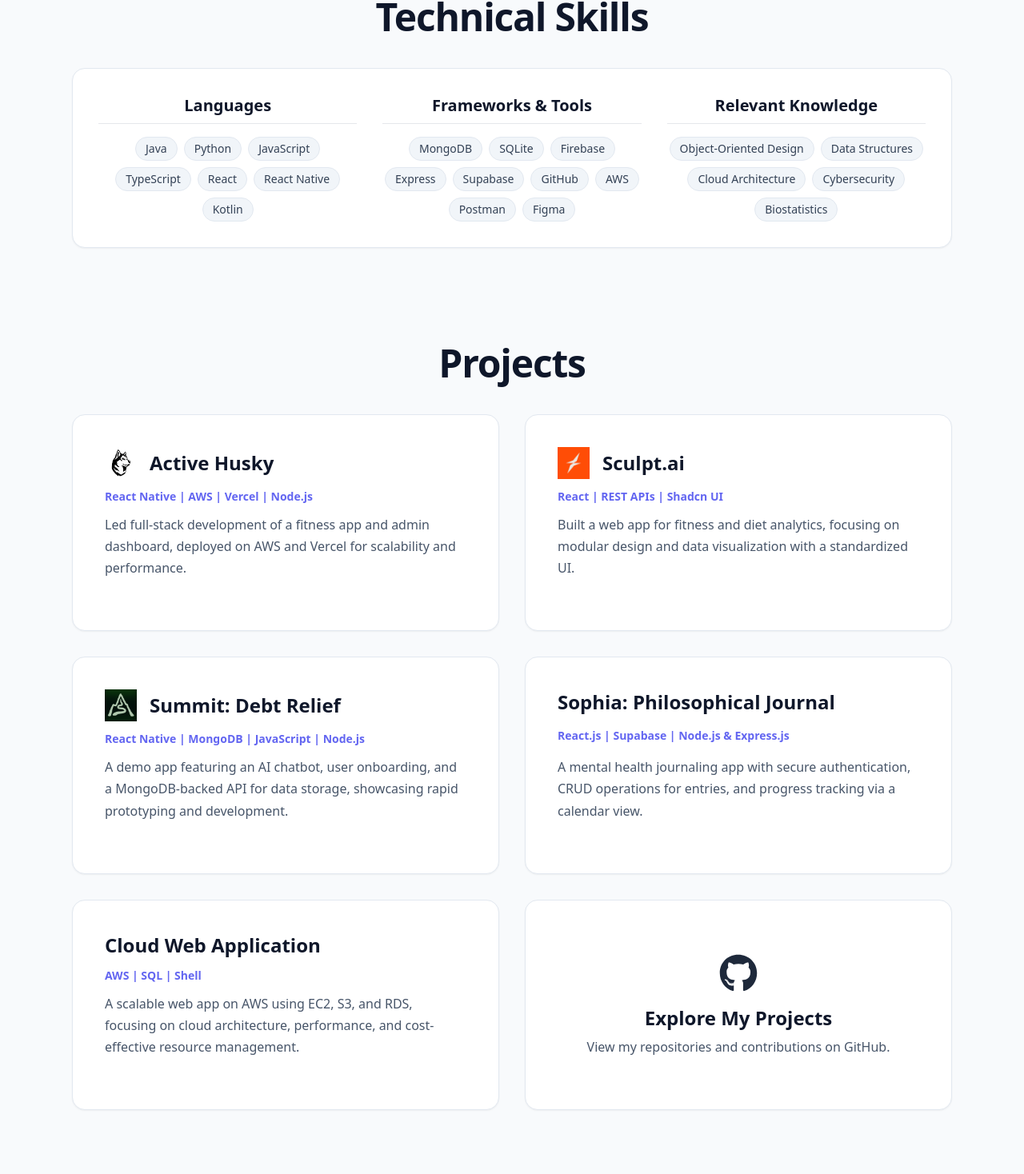
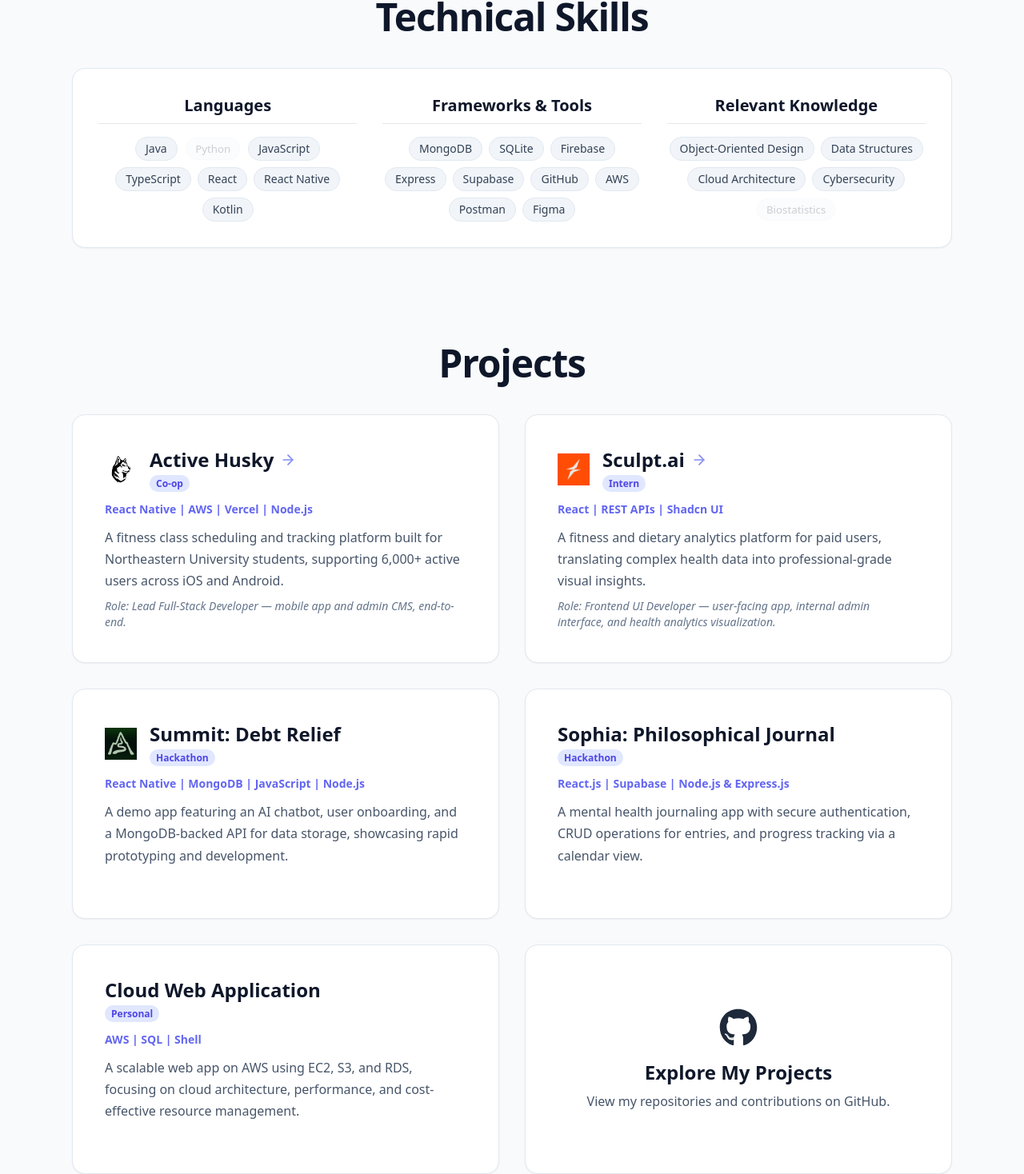
Before and after one commit to Willlegault/my-personal-website, a React (Vite) app: page / in a window 1280 px wide. Shown: the part 1171-2639 px from the top of the page at 80% size. Built offline with nearby package versions, Linux system fonts and the light colour scheme.

Commit message:
updating info

```diff
--- a/src/App.tsx
+++ b/src/App.tsx
@@ -4,10 +4,12 @@
 import ActiveHusky from './pages/ActiveHusky';
 import Sculpt from './pages/Sculpt';
 import ScrollToTop from './Components/ScrollToTop';
+import { PortfolioModeProvider } from './context/PortfolioModeContext';
 import './App.css';
 
 function App() {
   return (
+    <PortfolioModeProvider>
       <Router>
         <ScrollToTop />
         <div className="App">
@@ -18,6 +20,7 @@
           </Routes>
         </div>
       </Router>
+    </PortfolioModeProvider>
   );
 }
 
--- /dev/null
+++ b/src/context/PortfolioModeContext.tsx
@@ -0,0 +1,25 @@
+import { createContext, useContext, useState } from 'react';
+import type { FC, ReactNode } from 'react';
+
+export type PortfolioMode = 'swe' | 'biotech';
+
+interface PortfolioModeContextType {
+  mode: PortfolioMode;
+  setMode: (mode: PortfolioMode) => void;
+}
+
+const PortfolioModeContext = createContext<PortfolioModeContextType>({
+  mode: 'swe',
+  setMode: () => {},
+});
+
+export const PortfolioModeProvider: FC<{ children: ReactNode }> = ({ children }) => {
+  const [mode, setMode] = useState<PortfolioMode>('swe');
+  return (
+    <PortfolioModeContext.Provider value={{ mode, setMode }}>
+      {children}
+    </PortfolioModeContext.Provider>
+  );
+};
+
+export const usePortfolioMode = () => useContext(PortfolioModeContext);
--- a/src/pages/ActiveHusky.tsx
+++ b/src/pages/ActiveHusky.tsx
@@ -49,7 +49,7 @@
               <div className="mb-8">
                 <h3 className="text-xl font-bold text-white dark:text-white mb-4">What I Did</h3>
                 <p className="mb-4 text-white dark:text-white">
-                  I transformed an initial prototype into a robust, production-ready fitness platform supporting over 6,000 users. This involved building a cross-platform mobile app for iOS and Android and a comprehensive React/Node.js admin dashboard for user management and real-time monitoring.
+                  I transformed an initial prototype into a robust, production-ready fitness platform supporting over 6,000 users. This involved building a cross-platform mobile app for iOS and Android and a comprehensive React/Node.js admin CMS with role-based access control, fitness class content scheduling, real-time user management, and performance monitoring at scale.
                 </p>
                 <p className="mb-4 text-white dark:text-white">
                   I'm currently onboarding the next developer, having designed a tailored learning track, ownership track, and timeline to help him integrate smoothly into the development process and take ownership of key features.
--- a/src/pages/Home.tsx
+++ b/src/pages/Home.tsx
@@ -3,12 +3,25 @@
 import { motion } from 'framer-motion';
 import { Link } from 'react-router-dom';
 import { FaGithub, FaEnvelope, FaLinkedin } from 'react-icons/fa';
+import { FiArrowRight, FiDownload } from 'react-icons/fi';
 import Header from '../Components/Header';
+import { usePortfolioMode } from '../context/PortfolioModeContext';
 import summitAppIcon from '../assets/summit-app-icon.png';
 import huskyBlackIcon from '../assets/husky_black.png';
 import sculptIcon from '../assets/icon.png';
 
+const SWE_SKILLS = new Set(['Java', 'JavaScript', 'TypeScript', 'React', 'React Native', 'Kotlin', 'MongoDB', 'Firebase', 'Express', 'Supabase', 'AWS', 'Object-Oriented Design', 'Cloud Architecture']);
+const BIOTECH_SKILLS = new Set(['Python', 'Biostatistics']);
+
+function skillClass(skill: string, mode: 'swe' | 'biotech'): string {
+  if (!SWE_SKILLS.has(skill) && !BIOTECH_SKILLS.has(skill)) return '';
+  if (mode === 'swe' && SWE_SKILLS.has(skill)) return '';
+  if (mode === 'biotech' && BIOTECH_SKILLS.has(skill)) return '';
+  return 'opacity-25 scale-95';
+}
+
 const Home: FC = () => {
+  const { mode } = usePortfolioMode();
     // Scroll to About section when user scrolls from the hero
     useEffect(() => {
       let triggered = false;
@@ -73,6 +86,16 @@
             <p className="text-base text-slate-600 mt-4 font-medium dark:text-slate-400">
               Available: April - December 2026 | Boston, MA
             </p>
+
+            {/* Download resume */}
+            <a
+              href="/resumes/William_Legault_Resume_Backend.pdf"
+              download
+              className="inline-flex items-center gap-2 px-6 py-3 rounded-full font-semibold text-sm text-white shadow-md transition-all duration-200 hover:-translate-y-0.5 hover:shadow-lg bg-indigo-500 hover:bg-indigo-600 mt-6"
+            >
+              <FiDownload className="text-base" />
+              Download Resume
+            </a>
           </motion.div>
         </div>
       </section>
@@ -111,7 +134,7 @@
                   <h3 className="text-xl font-bold mb-4 text-center text-slate-900 dark:text-slate-50 border-b pb-2">Languages</h3>
                   <div className="flex flex-wrap gap-2 justify-center">
                     {['Java', 'Python', 'JavaScript', 'TypeScript', 'React', 'React Native', 'Kotlin'].map((skill) => (
-                      <span key={skill} className="px-3 py-1 bg-slate-100 text-slate-700 rounded-full text-sm font-medium border border-slate-200 dark:bg-slate-700 dark:text-slate-300 dark:border-slate-600">
+                      <span key={skill} className={`px-3 py-1 bg-slate-100 text-slate-700 rounded-full text-sm font-medium border border-slate-200 dark:bg-slate-700 dark:text-slate-300 dark:border-slate-600 transition-all duration-300 ${skillClass(skill, mode)}`}>
                         {skill}
                       </span>
                     ))}
@@ -121,7 +144,7 @@
                   <h3 className="text-xl font-bold mb-4 text-center text-slate-900 dark:text-slate-50 border-b pb-2">Frameworks & Tools</h3>
                   <div className="flex flex-wrap gap-2 justify-center">
                     {['MongoDB', 'SQLite', 'Firebase', 'Express', 'Supabase', 'GitHub', 'AWS', 'Postman', 'Figma'].map((skill) => (
-                      <span key={skill} className="px-3 py-1 bg-slate-100 text-slate-700 rounded-full text-sm font-medium border border-slate-200 dark:bg-slate-700 dark:text-slate-300 dark:border-slate-600">
+                      <span key={skill} className={`px-3 py-1 bg-slate-100 text-slate-700 rounded-full text-sm font-medium border border-slate-200 dark:bg-slate-700 dark:text-slate-300 dark:border-slate-600 transition-all duration-300 ${skillClass(skill, mode)}`}>
                         {skill}
                       </span>
                     ))}
@@ -131,7 +154,7 @@
                   <h3 className="text-xl font-bold mb-4 text-center text-slate-900 dark:text-slate-50 border-b pb-2">Relevant Knowledge</h3>
                   <div className="flex flex-wrap gap-2 justify-center">
                     {['Object-Oriented Design', 'Data Structures', 'Cloud Architecture', 'Cybersecurity', 'Biostatistics'].map((skill) => (
-                      <span key={skill} className="px-3 py-1 bg-slate-100 text-slate-700 rounded-full text-sm font-medium border border-slate-200 hover:bg-white hover:border-indigo-300 transition-colors dark:bg-slate-700 dark:text-slate-300 dark:border-slate-600 dark:hover:border-indigo-500">
+                      <span key={skill} className={`px-3 py-1 bg-slate-100 text-slate-700 rounded-full text-sm font-medium border border-slate-200 transition-all duration-300 dark:bg-slate-700 dark:text-slate-300 dark:border-slate-600 ${skillClass(skill, mode)}`}>
                         {skill}
                       </span>
                     ))}
@@ -148,45 +171,62 @@
         <div className="max-w-[1100px] mx-auto relative z-10">
           <h2 className="text-5xl font-extrabold mb-10 text-center tracking-tight text-slate-900 dark:text-slate-50">Projects</h2>
           <div className="grid grid-cols-1 md:grid-cols-2 gap-8">
-            <Link to="/active-husky" className="bg-white p-10 rounded-2xl shadow-sm border border-slate-200 transition-all duration-300 flex flex-col justify-between h-full hover:-translate-y-1 hover:shadow-lg hover:border-indigo-400 dark:bg-slate-800 dark:border-slate-700 cursor-pointer">
+            <Link to="/active-husky" className={`bg-white p-10 rounded-2xl shadow-sm border border-slate-200 transition-all duration-300 flex flex-col justify-between h-full hover:-translate-y-1 hover:shadow-lg hover:border-indigo-400 dark:bg-slate-800 dark:border-slate-700 cursor-pointer ${mode === 'biotech' ? 'opacity-40' : ''}`}>
               <div className="flex items-center mb-3">
                 <img src={huskyBlackIcon} alt="Northeastern Husky Icon" className="w-10 h-10 mr-4"/>
-                <h3 className="text-2xl font-bold text-slate-900 dark:text-slate-50">Active Husky</h3>
+                <div>
+                  <h3 className="text-2xl font-bold text-slate-900 dark:text-slate-50 flex items-center gap-2">Active Husky <FiArrowRight className="text-indigo-400 text-xl" /></h3>
+                  <span className="text-xs font-semibold px-2 py-0.5 rounded-full bg-indigo-100 text-indigo-600 dark:bg-indigo-900 dark:text-indigo-300">Co-op</span>
+                </div>
               </div>
               <p className="text-sm text-indigo-500 font-semibold mb-3">React Native | AWS | Vercel | Node.js</p>
-              <p className="text-slate-600 mb-6 leading-[1.7] dark:text-slate-400">
-                Led full-stack development of a fitness app and admin dashboard, deployed on AWS and Vercel for scalability and performance.
+              <p className="text-slate-600 mb-2 leading-[1.7] dark:text-slate-400">
+                A fitness class scheduling and tracking platform built for Northeastern University students, supporting 6,000+ active users across iOS and Android.
               </p>
+              <p className="text-sm text-slate-500 dark:text-slate-400 italic">Role: Lead Full-Stack Developer — mobile app and admin CMS, end-to-end.</p>
             </Link>
-            <Link to="/sculpt" className="bg-white p-10 rounded-2xl shadow-sm border border-slate-200 transition-all duration-300 flex flex-col justify-between h-full hover:-translate-y-1 hover:shadow-lg hover:border-indigo-400 dark:bg-slate-800 dark:border-slate-700 cursor-pointer">
+            <Link to="/sculpt" className={`bg-white p-10 rounded-2xl shadow-sm border transition-all duration-300 flex flex-col justify-between h-full hover:-translate-y-1 hover:shadow-lg cursor-pointer dark:bg-slate-800 ${mode === 'biotech' ? 'border-emerald-400 shadow-emerald-100 hover:border-emerald-500 dark:border-emerald-600' : 'border-slate-200 hover:border-indigo-400 dark:border-slate-700'}`}>
               <div className="flex items-center mb-3">
                 <img src={sculptIcon} alt="Sculpt.ai App Icon" className="w-10 h-10 mr-4"/>
-                <h3 className="text-2xl font-bold text-slate-900 dark:text-slate-50">Sculpt.ai</h3>
+                <div>
+                  <h3 className="text-2xl font-bold text-slate-900 dark:text-slate-50 flex items-center gap-2">Sculpt.ai <FiArrowRight className="text-indigo-400 text-xl" /></h3>
+                  <span className="text-xs font-semibold px-2 py-0.5 rounded-full bg-indigo-100 text-indigo-600 dark:bg-indigo-900 dark:text-indigo-300">Intern</span>
+                </div>
               </div>
               <p className="text-sm text-indigo-500 font-semibold mb-3">React | REST APIs | Shadcn UI</p>
-              <p className="text-slate-600 mb-6 leading-[1.7] dark:text-slate-400">
-                Built a web app for fitness and diet analytics, focusing on modular design and data visualization with a standardized UI.
+              <p className="text-slate-600 mb-2 leading-[1.7] dark:text-slate-400">
+                A fitness and dietary analytics platform for paid users, translating complex health data into professional-grade visual insights.
               </p>
+              <p className="text-sm text-slate-500 dark:text-slate-400 italic">Role: Frontend UI Developer — user-facing app, internal admin interface, and health analytics visualization.</p>
             </Link>
-            <div className="bg-white p-10 rounded-2xl shadow-sm border border-slate-200 transition-all duration-300 flex flex-col justify-between h-full dark:bg-slate-800 dark:border-slate-700">
+            <div className={`bg-white p-10 rounded-2xl shadow-sm border border-slate-200 transition-all duration-300 flex flex-col justify-between h-full dark:bg-slate-800 dark:border-slate-700 ${mode === 'biotech' ? 'opacity-40' : ''}`}>
               <div className="flex items-center mb-3">
                 <img src={summitAppIcon} alt="Summit App Icon" className="w-10 h-10 mr-4"/>
-                <h3 className="text-2xl font-bold text-slate-900 dark:text-slate-50">Summit: Debt Relief</h3>
+                <div>
+                  <h3 className="text-2xl font-bold text-slate-900 dark:text-slate-50">Summit: Debt Relief</h3>
+                  <span className="text-xs font-semibold px-2 py-0.5 rounded-full bg-indigo-100 text-indigo-600 dark:bg-indigo-900 dark:text-indigo-300">Hackathon</span>
+                </div>
               </div>
               <p className="text-sm text-indigo-500 font-semibold mb-3">React Native | MongoDB | JavaScript | Node.js</p>
               <p className="text-slate-600 mb-6 leading-[1.7] dark:text-slate-400">
                 A demo app featuring an AI chatbot, user onboarding, and a MongoDB-backed API for data storage, showcasing rapid prototyping and development.
               </p>
             </div>
-            <div className="bg-white p-10 rounded-2xl shadow-sm border border-slate-200 transition-all duration-300 flex flex-col justify-between h-full dark:bg-slate-800 dark:border-slate-700">
-              <h3 className="text-2xl font-bold mb-3 text-slate-900 dark:text-slate-50">Sophia: Philosophical Journal</h3>
+            <div className={`bg-white p-10 rounded-2xl shadow-sm border border-slate-200 transition-all duration-300 flex flex-col justify-between h-full dark:bg-slate-800 dark:border-slate-700 ${mode === 'biotech' ? 'opacity-40' : ''}`}>
+              <div className="mb-3">
+                <h3 className="text-2xl font-bold text-slate-900 dark:text-slate-50">Sophia: Philosophical Journal</h3>
+                <span className="text-xs font-semibold px-2 py-0.5 rounded-full bg-indigo-100 text-indigo-600 dark:bg-indigo-900 dark:text-indigo-300">Hackathon</span>
+              </div>
               <p className="text-sm text-indigo-500 font-semibold mb-3">React.js | Supabase | Node.js & Express.js</p>
               <p className="text-slate-600 mb-6 leading-[1.7] dark:text-slate-400">
                 A mental health journaling app with secure authentication, CRUD operations for entries, and progress tracking via a calendar view.
               </p>
             </div>
-            <div className="bg-white p-10 rounded-2xl shadow-sm border border-slate-200 transition-all duration-300 flex flex-col justify-between h-full dark:bg-slate-800 dark:border-slate-700">
-              <h3 className="text-2xl font-bold mb-3 text-slate-900 dark:text-slate-50">Cloud Web Application</h3>
+            <div className={`bg-white p-10 rounded-2xl shadow-sm border border-slate-200 transition-all duration-300 flex flex-col justify-between h-full dark:bg-slate-800 dark:border-slate-700 ${mode === 'biotech' ? 'opacity-40' : ''}`}>
+              <div className="mb-3">
+                <h3 className="text-2xl font-bold text-slate-900 dark:text-slate-50">Cloud Web Application</h3>
+                <span className="text-xs font-semibold px-2 py-0.5 rounded-full bg-indigo-100 text-indigo-600 dark:bg-indigo-900 dark:text-indigo-300">Personal</span>
+              </div>
               <p className="text-sm text-indigo-500 font-semibold mb-3">AWS | SQL | Shell</p>
               <p className="text-slate-600 mb-6 leading-[1.7] dark:text-slate-400">
                 A scalable web app on AWS using EC2, S3, and RDS, focusing on cloud architecture, performance, and cost-effective resource management.
--- a/src/pages/Sculpt.tsx
+++ b/src/pages/Sculpt.tsx
@@ -51,6 +51,9 @@
                 <p className="mb-4 text-black">
                   I built a React-based web application designed to translate complex backend health and performance analytics into accessible, professional-grade visual insights. Currently, I am expanding the application's capabilities, designing and implementing new user flows that allow users to effortlessly log and track their workouts.
                 </p>
+                <p className="mb-4 text-black">
+                  Alongside the user-facing application, I built an internal admin interface for managing user data pipelines, configuring health metric thresholds, and verifying the accuracy of physiological analytics — ensuring data integrity between backend calculations and the professional-grade insights delivered to end users.
+                </p>
               </div>
 
               <div className="mb-8">
```
Lines whose indentation alone changed are shown as unchanged.
